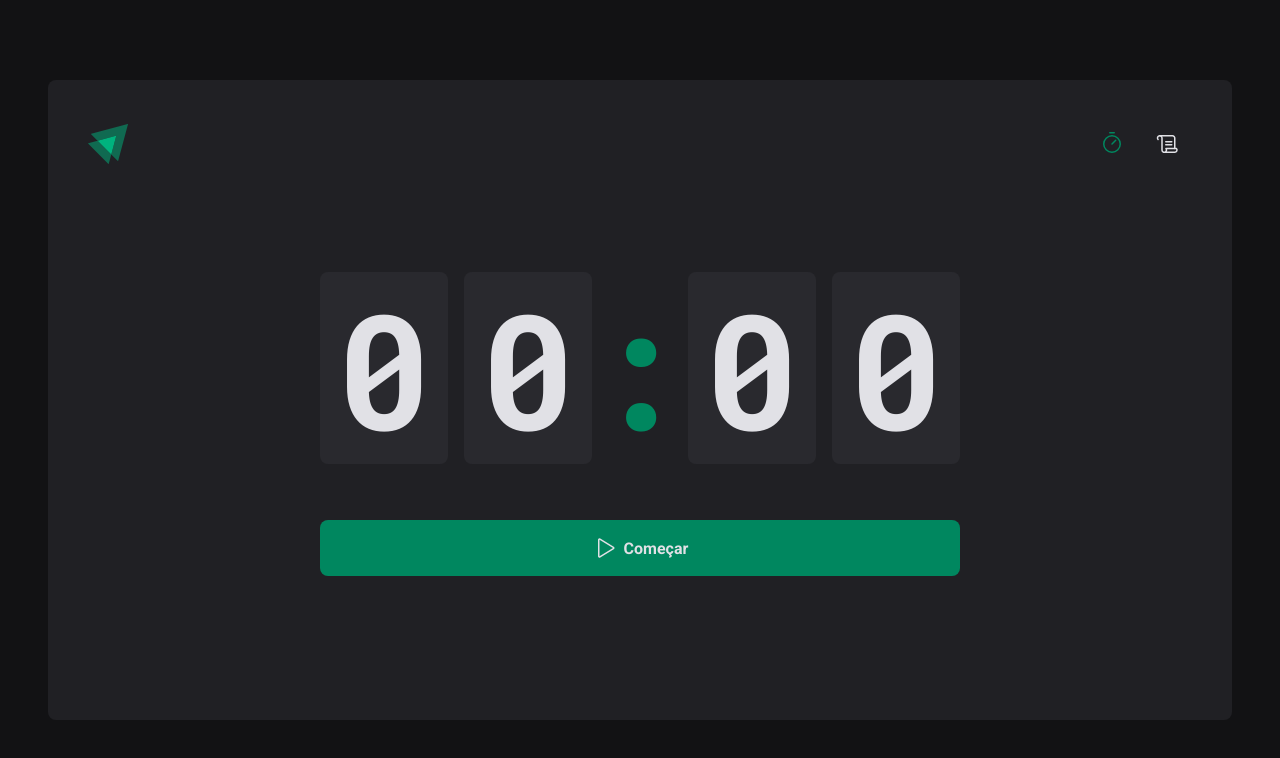
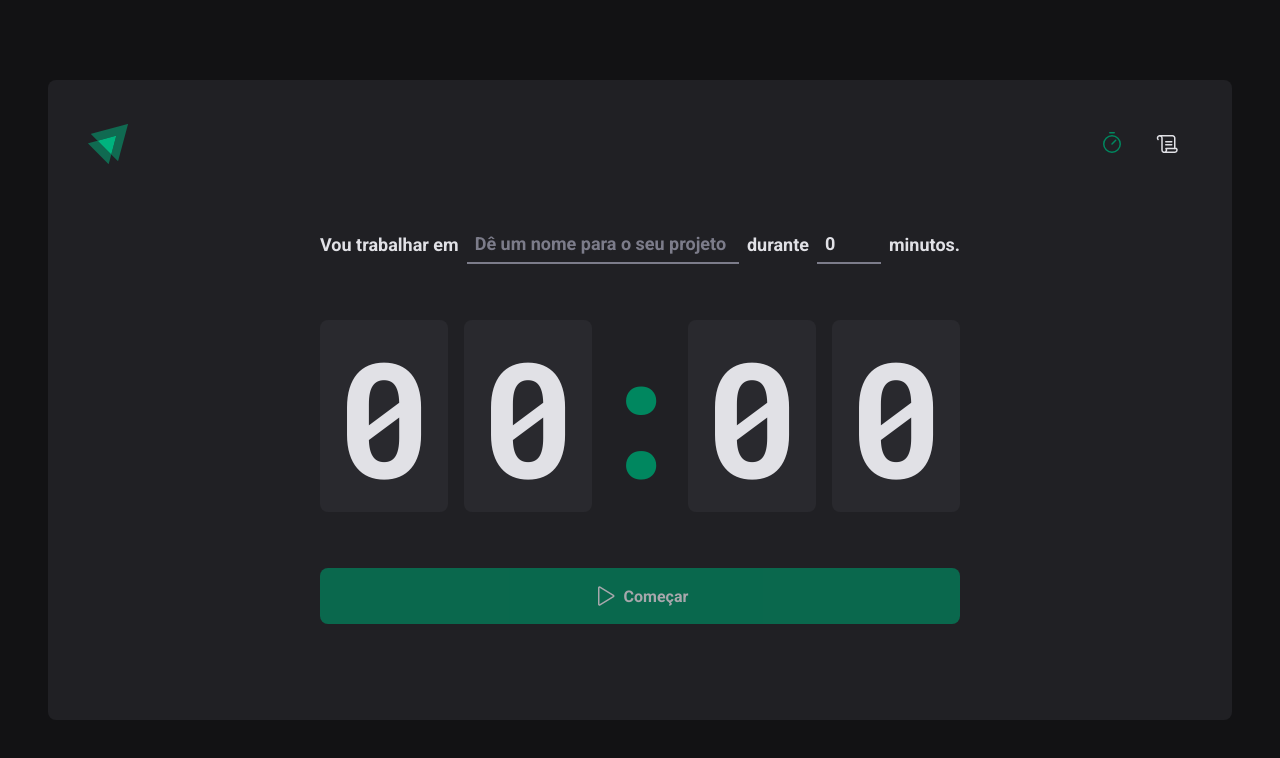
Before and after one commit to theleally/project-ignite-timer, a React (Vite) app: page / in a window 1280 px wide. Shown: the top 758 px of the page. Built offline with nearby package versions, Linux system fonts and the light colour scheme.

Commit message:
using Context in Form

```diff
--- a/src/App.tsx
+++ b/src/App.tsx
@@ -4,12 +4,14 @@ import { Router } from "./Router";
 
 import { GlobalStyle } from "./styles/global";
 import { defaultTheme } from "./styles/themes/default";
+// import { Home } from "./Home";
 
 export function App() {
+  // return <Home />
   return (
     <ThemeProvider theme={defaultTheme}>
       <BrowserRouter>
-        <Router />
+       <Router />
       </BrowserRouter>
       <GlobalStyle />
     </ThemeProvider>
--- a/src/pages/Home/components/Countdown/index.tsx
+++ b/src/pages/Home/components/Countdown/index.tsx
@@ -1,11 +1,10 @@
-import { useContext, useEffect, useState } from "react";
+import { useContext, useEffect } from "react";
 import { CountdownContainer, Separator } from "./styles";
 import { differenceInSeconds } from "date-fns";
 import { CyclesContext } from "../..";
 
 export function Countdown() {
-  const { activeCycle, activeCycleId, markCurrentCycleAsFinished } = useContext(CyclesContext)
-  const [amountSecondsPassed, setAmountSecondsPassed] = useState(0);
+  const { activeCycle, activeCycleId, markCurrentCycleAsFinished, amountSecondsPassed, setSecondsPassed } = useContext(CyclesContext)
 
   const totalSeconds = activeCycle ? activeCycle.minutesAmount * 60 : 0;
 
@@ -18,10 +17,10 @@ export function Countdown() {
 
         if (secondsDifference >= totalSeconds) {
           markCurrentCycleAsFinished();
-          setAmountSecondsPassed(totalSeconds);
+          setSecondsPassed(totalSeconds);
           clearInterval(interval);
         } else {
-          setAmountSecondsPassed(secondsDifference);
+          setSecondsPassed(secondsDifference);
         }
       }, 1000)
     }
@@ -30,7 +29,7 @@ export function Countdown() {
       clearInterval(interval)
     }
 
-  }, [activeCycle, totalSeconds, activeCycleId, markCurrentCycleAsFinished])
+  }, [activeCycle, totalSeconds, activeCycleId, markCurrentCycleAsFinished, setSecondsPassed])
 
   const currentSeconds = activeCycle ? totalSeconds - amountSecondsPassed : 0;
   const minutesAmount = Math.floor(currentSeconds / 60);
--- a/src/pages/Home/components/NewCycleForm/index.tsx
+++ b/src/pages/Home/components/NewCycleForm/index.tsx
@@ -1,31 +1,11 @@
-import { useForm } from "react-hook-form";
 import { FormContainer, MinutesAmountInput, TaskInput } from "./styles";
-import * as zod from "zod";
-import { zodResolver } from "@hookform/resolvers/zod";
-
-const newCycleFormValidationSchema = zod.object({
-  task: zod.string().min(1, "Informe a tarefa"),
-  minutesAmount: zod
-    .number()
-    .min(1, "O ciclo precisa ser de no mínimo 5 minutos")
-    .max(60, "O intervalo precisa ser de no máximo 60 minutos"),
-})
-
-// interface NewCycleFormData {
-//   task: string
-//   minutesAmount: number
-// }
-
-type NewCycleFormData = zod.infer<typeof newCycleFormValidationSchema>
+import { useContext } from "react";
+import { CyclesContext } from "../..";
+import { useFormContext } from "react-hook-form";
 
 export function NewCycleForm() {
-  const { register, handleSubmit, watch, reset } = useForm<NewCycleFormData>({
-      resolver: zodResolver(newCycleFormValidationSchema),
-      defaultValues: {
-        task: "",
-        minutesAmount: 0
-      }
-    });
+  const { activeCycle } = useContext(CyclesContext)
+  const { register } = useFormContext()
 
   return (
     <FormContainer>
--- a/src/pages/Home/index.tsx
+++ b/src/pages/Home/index.tsx
@@ -1,5 +1,7 @@
 import { HandPalm, Play } from "phosphor-react";
-
+import { FormProvider, useForm } from "react-hook-form";
+import { zodResolver } from "@hookform/resolvers/zod";
+import * as zod from "zod";
 import { createContext, useState } from "react";
 
 import { HomeContainer, StartCountdownButton, StopCountdownButton } from "./styles";
@@ -18,16 +20,48 @@ interface Cycle {
 interface CyclesContextType {
   activeCycle: Cycle | undefined
   activeCycleId: string | null
+  amountSecondsPassed: number
   markCurrentCycleAsFinished: () => void
+  setSecondsPassed: (seconds: number) => void
 }
 
 export const CyclesContext = createContext({} as CyclesContextType)
 
+const newCycleFormValidationSchema = zod.object({
+  task: zod.string().min(1, "Informe a tarefa"),
+  minutesAmount: zod
+    .number()
+    .min(1, "O ciclo precisa ser de no mínimo 5 minutos")
+    .max(60, "O intervalo precisa ser de no máximo 60 minutos"),
+})
+
+// interface NewCycleFormData {
+//   task: string
+//   minutesAmount: number
+// }
+
+type NewCycleFormData = zod.infer<typeof newCycleFormValidationSchema>
+
 export function Home() {
   const [cycles, setCycles] = useState<Cycle[]>([]);
   const [activeCycleId, setActiveCycleId] = useState<string | null>(null);
+  const [amountSecondsPassed, setAmountSecondsPassed] = useState(0);
+
+  const newCycleForm = useForm<NewCycleFormData>({
+    resolver: zodResolver(newCycleFormValidationSchema),
+    defaultValues: {
+      task: "",
+      minutesAmount: 0
+    }
+  });
+
+  const { handleSubmit, watch, reset } = newCycleForm;
 
   const activeCycle = cycles.find(cycle => cycle.id === activeCycleId);
+
+  function setSecondsPassed(seconds: number) {
+    setAmountSecondsPassed(seconds);
+  }
 
   function markCurrentCycleAsFinished() {
     setCycles((state) =>
@@ -41,22 +75,22 @@ export function Home() {
     )
   }
 
-  // function handleCreateNewCyle(data: NewCycleFormData) {
-  //   const id = String(new Date().getTime())
+  function handleCreateNewCyle(data: NewCycleFormData) {
+    const id = String(new Date().getTime())
 
-  //   const newCycle: Cycle = {
-  //     id,
-  //     task: data.task,
-  //     minutesAmount: data.minutesAmount,
-  //     startDate: new Date()
-  //   }
+    const newCycle: Cycle = {
+      id,
+      task: data.task,
+      minutesAmount: data.minutesAmount,
+      startDate: new Date()
+    }
 
-  //   setCycles((state) => [...state, newCycle]);
-  //   setActiveCycleId(id);
-  //   setAmountSecondsPassed(0);
+    setCycles((state) => [...state, newCycle]);
+    setActiveCycleId(id);
+    setAmountSecondsPassed(0);
 
-  //   reset();
-  // }
+    reset();
+  }
 
   function handleInterruptCycle() {
     setCycles((state) =>
@@ -71,9 +105,9 @@ export function Home() {
     setActiveCycleId(null);
   }
 
-  // const task = watch("task");
+  const task = watch("task");
   // variável auxiliar para melhor legilibidade
-  // const isSubmitDisabled = !task;
+  const isSubmitDisabled = !task;
 
   /**
    * Prop Drilling -> Quando a gente tem MUITAS propriedades APENAS para comunicação entre componentes
@@ -82,9 +116,11 @@ export function Home() {
 
   return (
     <HomeContainer>
-      <form /*onSubmit={handleSubmit(handleCreateNewCyle)}*/ action="">
-        <CyclesContext.Provider value={{ activeCycle, activeCycleId, markCurrentCycleAsFinished }}>
-          {/* <NewCycleForm /> */}
+      <form onSubmit={handleSubmit(handleCreateNewCyle)} action="">
+        <CyclesContext.Provider value={{ activeCycle, activeCycleId, markCurrentCycleAsFinished, amountSecondsPassed, setSecondsPassed }}>
+          <FormProvider {...newCycleForm}>
+            <NewCycleForm />
+          </FormProvider>
           <Countdown />
         </CyclesContext.Provider>
 
@@ -95,7 +131,7 @@ export function Home() {
               Interromper
             </StopCountdownButton>
           ) : (
-            <StartCountdownButton /*disabled={isSubmitDisabled}*/ type="submit">
+            <StartCountdownButton disabled={isSubmitDisabled} type="submit">
               <Play size={24} />
               Começar
             </StartCountdownButton>
```
Also changed, not shown: src/Home.tsx (added, +39 -0 lines).
